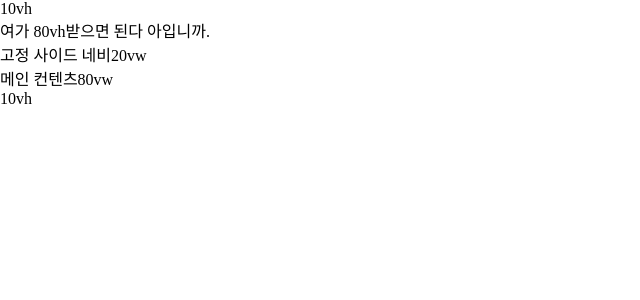
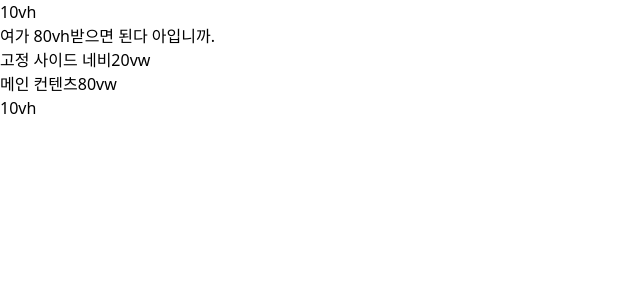
Before and after one commit to KimInteger/integer_blog, a React app in the folder frontend/: page / in a window 1280 px wide. Shown: the top 300 px of the page, without its empty margins (0-640 px from the left). Built offline with nearby package versions, Linux system fonts and the light colour scheme.

Commit message:
init | tailwindcss
tailwindcss세팅

```diff
--- a/frontend/package.json
+++ b/frontend/package.json
@@ -7,14 +7,18 @@
     "@babel/preset-typescript": "^7.25.9",
     "@types/react": "^18.3.12",
     "@types/react-dom": "^18.3.1",
+    "autoprefixer": "^10.4.20",
     "babel-loader": "^9.2.1",
     "css-loader": "^7.1.2",
     "dotenv": "^16.4.5",
     "html-webpack-plugin": "^5.6.3",
+    "postcss": "^8.4.47",
+    "postcss-loader": "^8.1.1",
     "prettier": "^3.3.3",
     "react": "^18.3.1",
     "react-dom": "^18.3.1",
     "style-loader": "^4.0.0",
+    "tailwindcss": "^3.4.14",
     "ts-loader": "^9.5.1",
     "ts-node": "^10.9.2",
     "typescript": "^5.6.3",
@@ -164,7 +168,6 @@
     "picomatch": "^2.3.1",
     "pify": "^4.0.1",
     "pkg-dir": "^4.2.0",
-    "postcss": "^8.4.47",
     "postcss-modules-extract-imports": "^3.1.0",
     "postcss-modules-local-by-default": "^4.0.5",
     "postcss-modules-scope": "^3.2.0",
--- /dev/null
+++ b/frontend/postcss.config.js
@@ -0,0 +1,6 @@
+module.exports = {
+  plugins: {
+    tailwindcss: {},
+    autoprefixer: {},
+  },
+}
--- a/frontend/public/index.html
+++ b/frontend/public/index.html
@@ -3,6 +3,7 @@
 <head>
   <meta charset="UTF-8">
   <meta name="viewport" content="width=device-width, initial-scale=1.0">
+  <link href="https://cdn.jsdelivr.net/npm/tailwindcss@2.2.19/dist/tailwind.min.css" rel="stylesheet">
   <title>김정수 블로그</title>
 </head>
 <body>
--- a/frontend/src/global.css
+++ b/frontend/src/global.css
@@ -1,3 +1,8 @@
+/* global.css */
+@tailwind base;
+@tailwind components;
+@tailwind utilities;
+
 * {
   margin: 0;
   padding: 0;
@@ -10,3 +15,9 @@
   display: flex;
   flex-direction: column;
 }
+
+button {
+  background-color: black;
+  color: white;
+  border-radius: 4px;
+}
--- /dev/null
+++ b/frontend/tailwind.config.js
@@ -0,0 +1,11 @@
+// tailwind.config.js
+/** @type {import('tailwindcss').Config} */
+module.exports = {
+  content: [
+    "./src/**/*.{js,jsx,ts,tsx}",
+  ],
+  theme: {
+    extend: {},
+  },
+  plugins: [],
+};
--- a/frontend/webpack.config.js
+++ b/frontend/webpack.config.js
@@ -26,7 +26,7 @@ module.exports = {
     rules: [
       {
         test: /\.css$/,
-        use: ['style-loader', 'css-loader'], // CSS 파일을 처리
+        use: ['style-loader', 'css-loader', 'postcss-loader'], // CSS 파일을 처리
       },
       {
         test: /\.(js|jsx|ts|tsx)$/, // 자바스크립트 및 타입스크립트 파일을 처리
```
